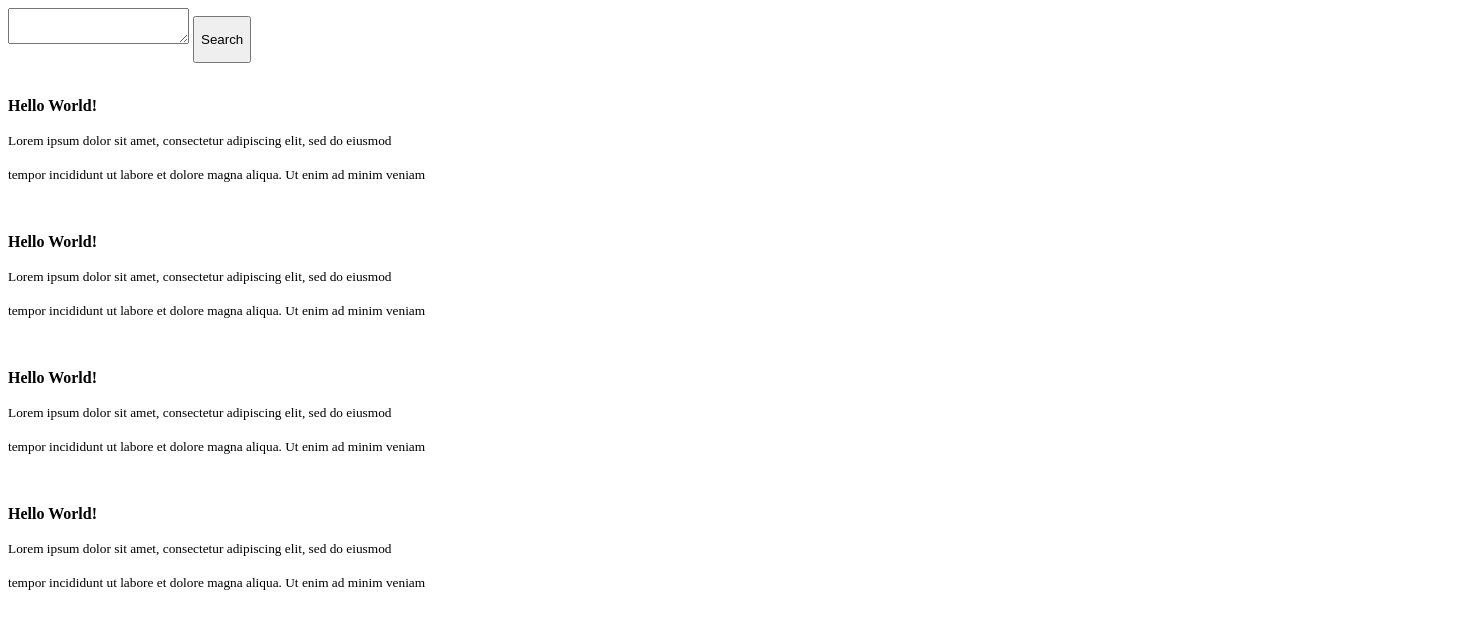
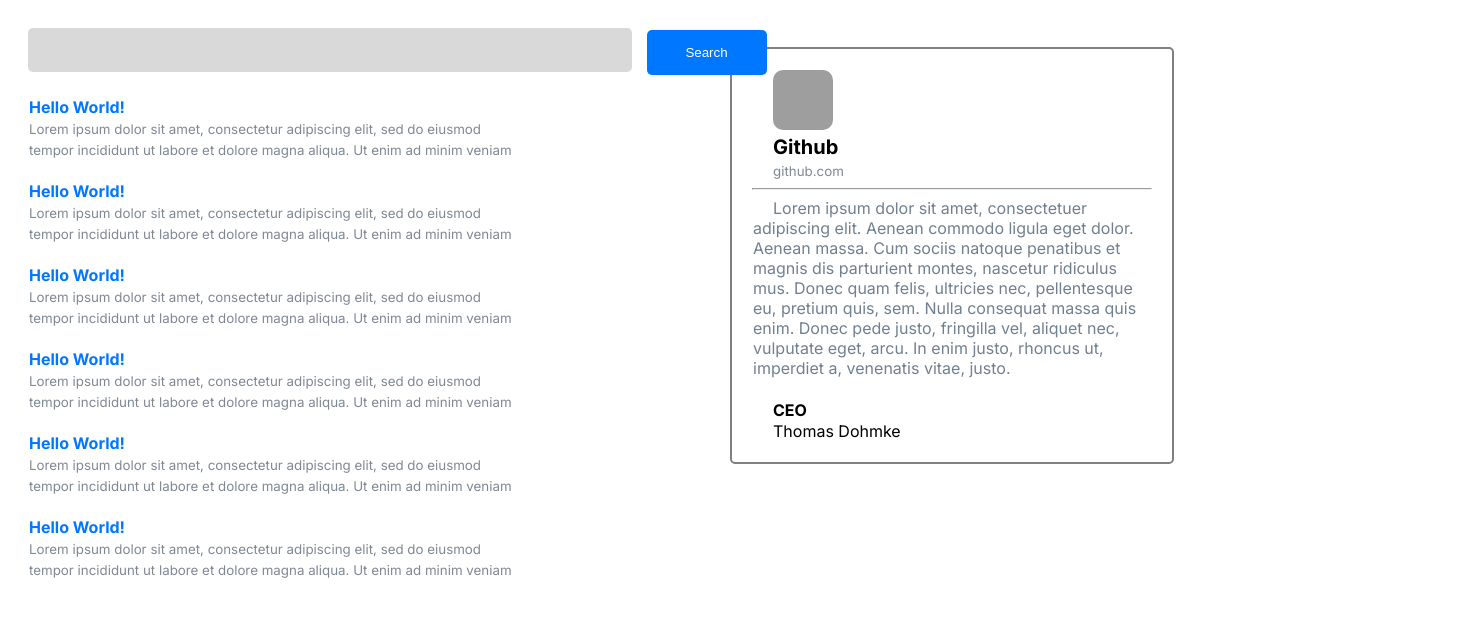
Before and after one commit to hoo12F/search-engine-mock, a plain HTML site: page src/results.html in a window 1280 px wide. Shown: the whole page, 1474 px wide, since content can reach past the window. Drawn offline with Linux system fonts and the light colour scheme; grey boxes are pictures that could not be loaded.

Commit message:
new stuff

```diff
--- a/src/results.html
+++ b/src/results.html
@@ -5,12 +5,14 @@
   <meta http-equiv="X-UA-Compatible" content="IE=edge">
   <meta name="viewport" content="width=device-width, initial-scale=1.0">
   <link rel="preconnect" href="https://fonts.googleapis.com">
-<link rel="preconnect" href="https://fonts.gstatic.com" crossorigin>
+<link rel="stylesheet" href="styles.css">
+  <link rel="preconnect" href="https://fonts.gstatic.com" crossorigin>
 <link href="https://fonts.googleapis.com/css2?family=Inter:wght@300;400;500;600;700&display=swap" rel="stylesheet">
+<script src="https://kit.fontawesome.com/79a259114f.js" crossorigin="anonymous"></script>
   <title>Search Results</title>
   <textarea>
     </textarea>
-  <button class="search"><p class="buttontxt">Search</p></button>
+  <button><p class="buttontxt">Search</p></button>
   <br>
   <br>
   <p><strong>Hello World!</strong></p>
@@ -28,7 +30,32 @@
   <p><strong>Hello World!</strong></p>
   <p><small>Lorem ipsum dolor sit amet, consectetur adipiscing elit, sed do eiusmod</p></small>
 <p><small>tempor incididunt ut labore et dolore magna aliqua. Ut enim ad minim veniam</small></p>
-
+<br>
+  <p><strong>Hello World!</strong></p>
+  <p><small>Lorem ipsum dolor sit amet, consectetur adipiscing elit, sed do eiusmod</p></small>
+<p><small>tempor incididunt ut labore et dolore magna aliqua. Ut enim ad minim veniam</small></p>
+<br>
+  <p><strong>Hello World!</strong></p>
+  <p><small>Lorem ipsum dolor sit amet, consectetur adipiscing elit, sed do eiusmod</p></small>
+<p><small>tempor incididunt ut labore et dolore magna aliqua. Ut enim ad minim veniam</small></p>
+<br>
+<div class="container">
+  <div class="vertical">
+    <div class="border">
+      <p><img src="https://cdn.iconscout.com/icon/free/png-256/github-3691248-3073768.png" width="30px" height="30px"></p>
+      <p class="infoheader">Github</p>
+    <p><small>github.com</small></p>
+    <hr>
+    <p class="liltxt">Lorem ipsum dolor sit amet, consectetuer adipiscing elit. Aenean commodo ligula eget dolor. Aenean massa. Cum sociis natoque penatibus et magnis dis parturient montes, nascetur ridiculus mus. Donec quam felis, ultricies nec, pellentesque eu, pretium quis, sem. Nulla consequat massa quis enim. Donec pede justo, fringilla vel, aliquet nec, vulputate eget, arcu. In enim justo, rhoncus ut, imperdiet a, venenatis vitae, justo. </p>
+    <br>
+    <p>
+    <p class="mb">
+    <b>CEO</b><p>Thomas Dohmke</p>
+    </p>
+  </div>
+  </div>
+</div>
+</p>
 </head>
 <body>
 </body>
--- a/src/results.css
+++ b/src/styles.css
@@ -7,14 +7,14 @@
   border: transparent;
   margin-top: 20px;
   text-indent: 12px;
-  display: inline-block;
   padding-top:12px;
   transition-duration: 0.4s;
   font-family: 'Inter', sans-serif;
+  resize: none;
 }
 
 textarea:hover {
-  background: #c4c4c4;
+  background: #e1e1e1;
 }
 
 body {
@@ -31,7 +31,7 @@
 
 strong:hover {
   color: #005fcc;
-  text-deocration: underline;
+  text-decoration: underline;
 }
 
 p {
@@ -41,11 +41,18 @@
 small {
   color: #7f8994;
 }
-div {
-  outline: 2px black;
+.container {
+  width: 400px;
+  height: 100px;
+  margin-left: 12px;
+  float: right;
+  display: flex;
+  align-items: center;
+  justify-content: center;
+  margin-top: -395px;
 }
 
-.search {
+button {
   display: inline-block;
   height: 45px;
   width: 120px;
@@ -60,11 +67,58 @@
   cursor: pointer;
 }
 
-.search:hover {
+button:hover {
   background: #005ac2;
 }
 
 .buttontxt {
   position: relative;
-  bottom: 16px;
+  bottom: 15px;
 }
+
+h1 {
+  text-align: center;
+  padding-top: 230px;
+  color: #0077ff;
+  margin: 15px;
+}
+
+.centered {
+  text-align: center;
+}
+
+.maintxtarea {
+  height:50px;
+}
+
+.search {
+  width: 50px;
+}
+
+.long {
+  width: 160px;
+}
+.liltxt {
+  color: slategray;
+}
+
+.infoheader {
+  font-weight: bold;
+  font-size: 1.25rem;
+}
+
+.border {
+  width: 400px;
+  border: 2px solid gray;
+  margin: 60px;
+  padding: 20px;
+  border-radius: 5px;
+  margin-right: 300px;
+}
+
+
+img {
+  border-radius: 10px;
+  height: 60px;
+  width: 60px;
+}
```
Also changed, not shown: src/index.html (added, +35 -0 lines), 3 other files.
